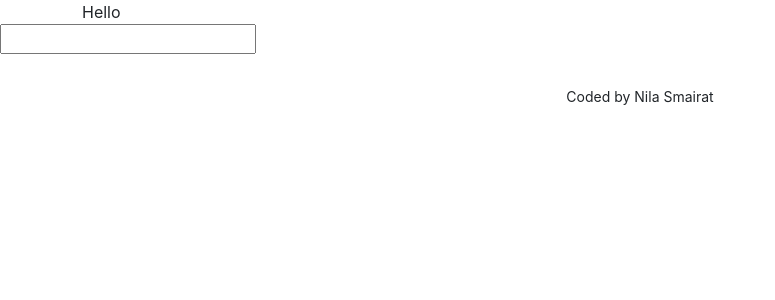
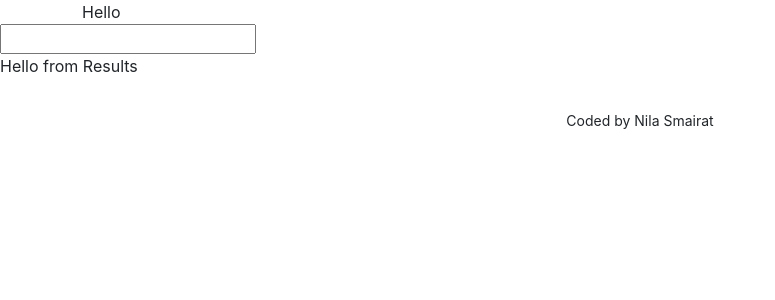
Before and after one commit to nsmairat/ditionary-project, a React (Create React App) app: page / in a window 1280 px wide. Shown: the top 300 px of the page, without its empty margins (0-775 px from the left). Built offline with nearby package versions, Linux system fonts and the light colour scheme.

Commit message:
created the Results Component

```diff
--- a/src/Dictionary.js
+++ b/src/Dictionary.js
@@ -1,6 +1,7 @@
 import React, { useState } from "react";
 import axios from "axios";
 import "./Dictionary.css";
+import Results from "./Results";
 
 export default function Dictionary() {
   let [keyword, setKeyword] = useState("");
@@ -8,6 +9,7 @@
   //setKeyword is a function
 
   function handleResponse(response) {
+    console.log(response.data.meanings[0].definition);
     console.log(response);
   }
 
@@ -30,6 +32,7 @@
       <form onSubmit={search}>
         <input type="search" onChange={handleKeyWordChange} />
       </form>
+      <Results />
     </div>
   );
 }
--- /dev/null
+++ b/src/Results.js
@@ -0,0 +1,4 @@
+import React from "react";
+export default function Results() {
+  return <div className="Results">Hello from Results</div>;
+}
```
